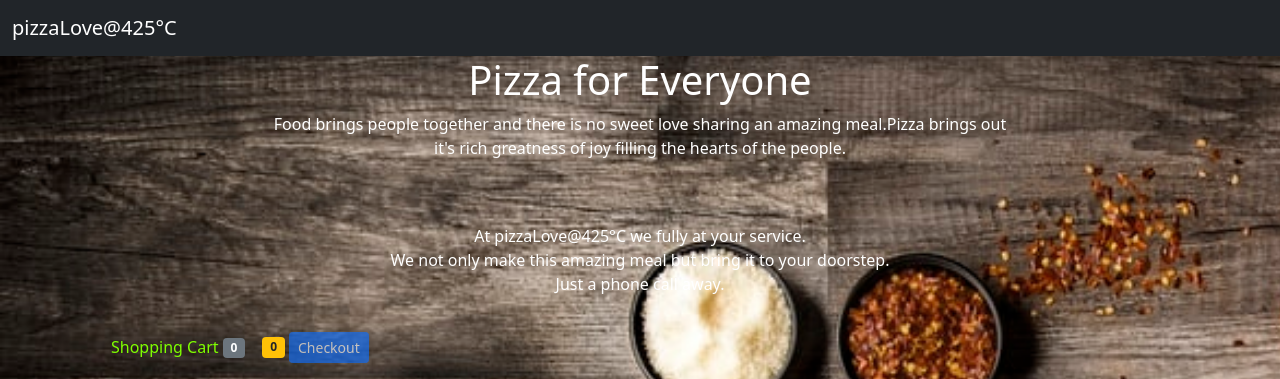
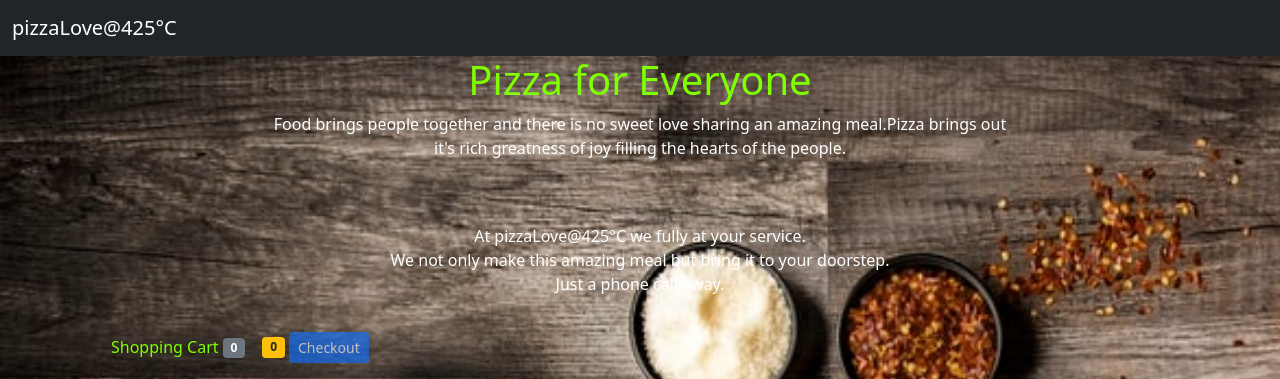
Before and after one commit to asandelarvine/-pizzaLove, a plain HTML site: page index.html in a window 1280 px wide. Shown: the top 379 px of the page. Drawn offline with nearby package versions, Linux system fonts and the light colour scheme; files whose address does not match are found by name.

Commit message:
content added

```diff
--- a/index.html
+++ b/index.html
@@ -37,7 +37,7 @@
     </nav>
 </div>
 <div class="p">
-    <h1>Pizza for Everyone</h1>
+    <h1 style="color: chartreuse;" >Pizza for Everyone</h1>
     <p>
         Food brings people together and there is no sweet love sharing an amazing meal.Pizza brings out <br>
         it's rich greatness of joy filling the hearts of the people.
```
